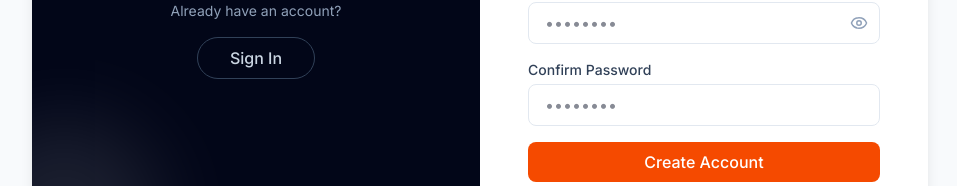
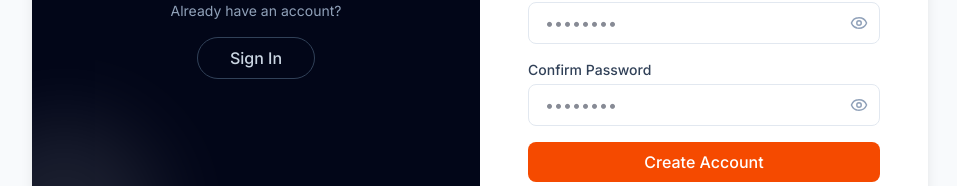
Before and after one commit to sarthakkaundal/LockerSystem, a React (Vite) app in the folder frontend/: page /login in a window 1280 px wide. Both pictures are taken after a click on the button "Register". Shown: the part 484-670 px from the top of the page, without its empty margins (160-1117 px from the left). Built offline with nearby package versions, Linux system fonts and the light colour scheme; no server answers.

Commit message:
fix: remove demo text and add working eye icon for confirm password

```diff
--- a/frontend/src/pages/Login.jsx
+++ b/frontend/src/pages/Login.jsx
@@ -24,6 +24,7 @@
   const [regPassword, setRegPassword] = useState("");
   const [regConfirmPassword, setRegConfirmPassword] = useState("");
   const [showRegPassword, setShowRegPassword] = useState(false);
+  const [showRegConfirmPassword, setShowRegConfirmPassword] = useState(false);
 
   const [error, setError] = useState("");
   const [submitting, setSubmitting] = useState(false);
@@ -192,7 +193,7 @@
                           <button
                             type="button"
                             onClick={() => setShowPassword(!showPassword)}
-                            className="absolute right-3 top-1/2 -translate-y-1/2 text-slate-400 hover:text-slate-600 transition-colors"
+                            className="absolute right-3 top-1/2 -translate-y-1/2 text-slate-400 hover:text-slate-600 transition-colors z-10"
                             disabled={submitting}
                           >
                             {showPassword ? <EyeOff size={18} /> : <Eye size={18} />}
@@ -217,12 +218,6 @@
                           "Sign in"
                         )}
                       </button>
-
-                      <div className="pt-4 mt-4 border-t border-slate-100 text-center">
-                        <p className="text-xs text-slate-500">
-                          Demo account: <span className="font-medium text-slate-700">student@university.edu</span> / <span className="font-medium text-slate-700">password123</span>
-                        </p>
-                      </div>
                     </form>
                   </motion.div>
                 ) : (
@@ -288,7 +283,7 @@
                           <button
                             type="button"
                             onClick={() => setShowRegPassword(!showRegPassword)}
-                            className="absolute right-3 top-1/2 -translate-y-1/2 text-slate-400 hover:text-slate-600 transition-colors"
+                            className="absolute right-3 top-1/2 -translate-y-1/2 text-slate-400 hover:text-slate-600 transition-colors z-10"
                             disabled={submitting}
                           >
                             {showRegPassword ? <EyeOff size={18} /> : <Eye size={18} />}
@@ -303,13 +298,21 @@
                         <div className="relative">
                           <input
                             id="regConfirmPassword"
-                            type={showRegPassword ? "text" : "password"}
+                            type={showRegConfirmPassword ? "text" : "password"}
                             value={regConfirmPassword}
                             onChange={(e) => setRegConfirmPassword(e.target.value)}
                             className="w-full px-4 py-2 pr-10 rounded-lg border border-slate-200 focus:ring-2 focus:ring-orange-500 focus:border-transparent transition-shadow text-slate-900"
                             disabled={submitting}
                             placeholder="••••••••"
                           />
+                          <button
+                            type="button"
+                            onClick={() => setShowRegConfirmPassword(!showRegConfirmPassword)}
+                            className="absolute right-3 top-1/2 -translate-y-1/2 text-slate-400 hover:text-slate-600 transition-colors z-10"
+                            disabled={submitting}
+                          >
+                            {showRegConfirmPassword ? <EyeOff size={18} /> : <Eye size={18} />}
+                          </button>
                         </div>
                       </div>
 
```
